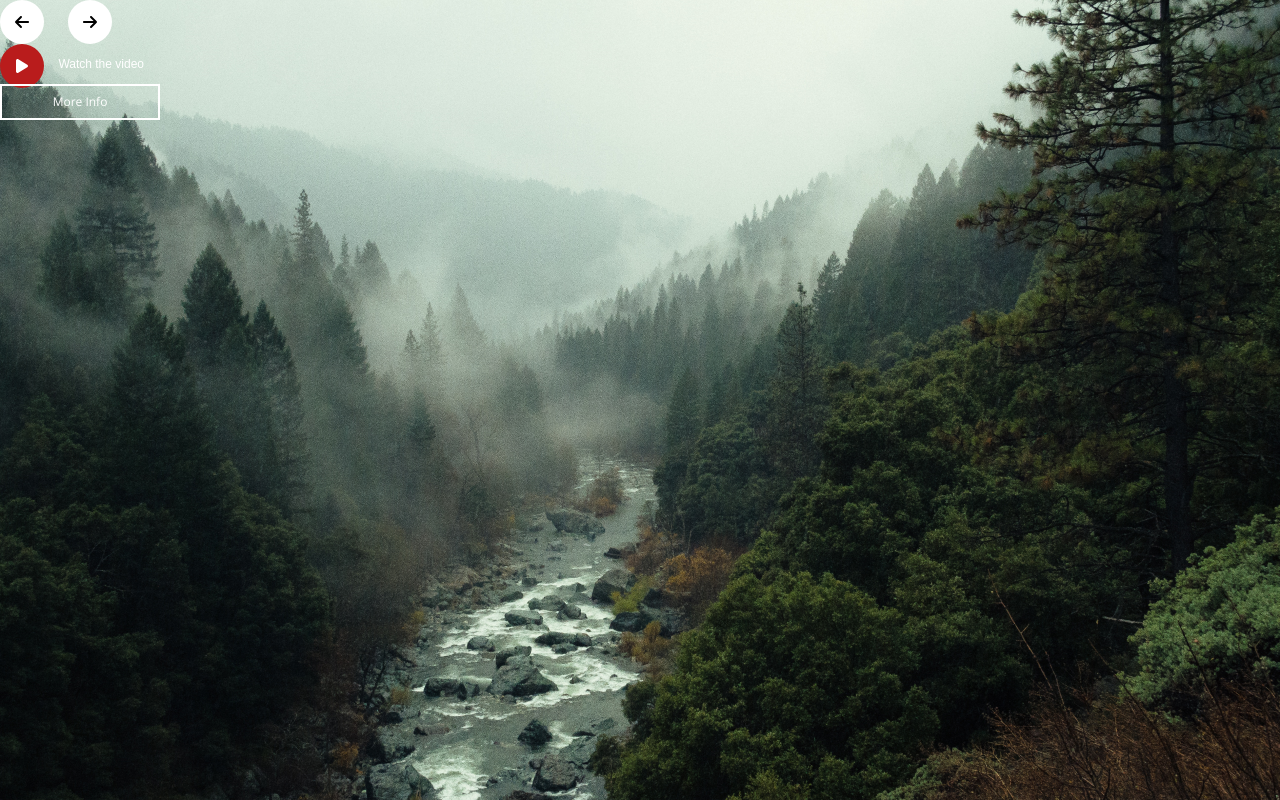
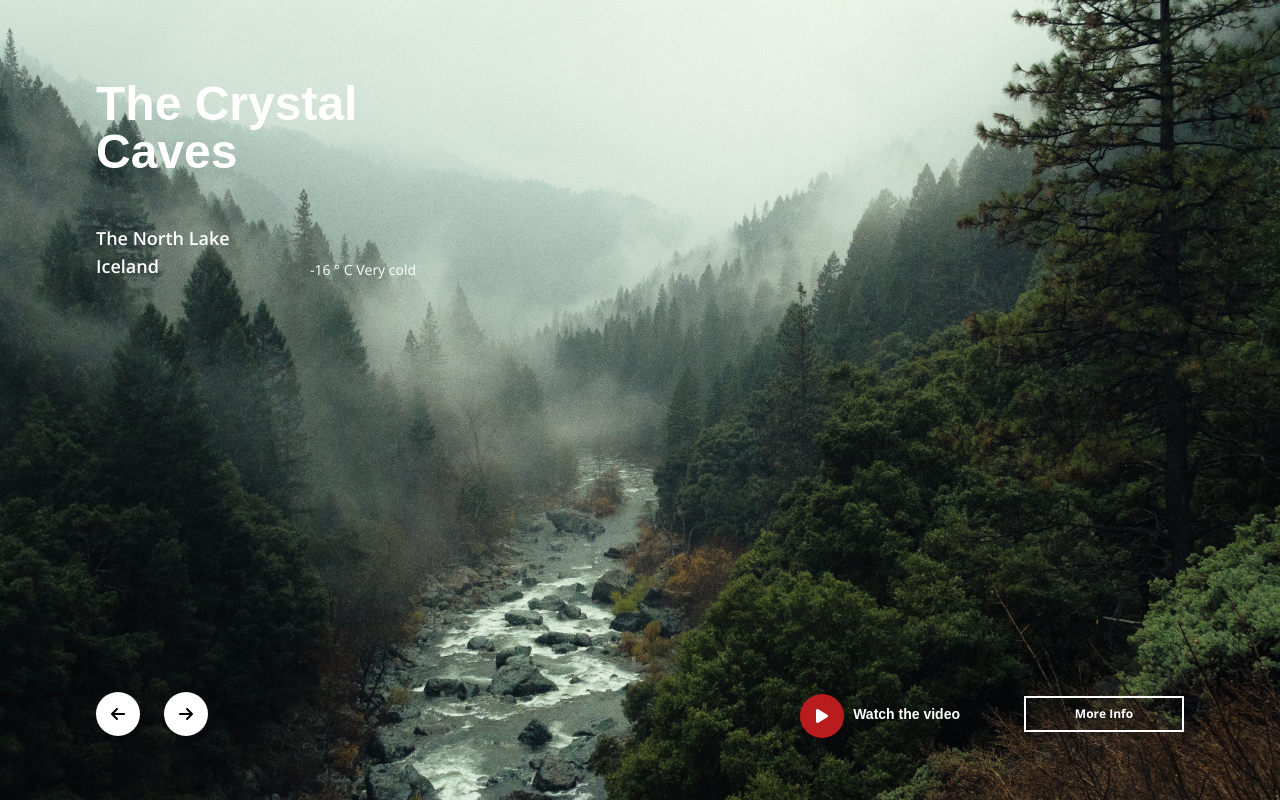
Before and after one commit to JayceEse/stellar, a React (Create React App) app: page /kitchen in a window 1280 px wide. Built offline with nearby package versions, Linux system fonts and the light colour scheme.

Commit message:
structured content to page

```diff
--- a/src/Pages/kitchen_sink/KitchenSink.tsx
+++ b/src/Pages/kitchen_sink/KitchenSink.tsx
@@ -28,7 +28,7 @@ const imgSlide: ImgSlideStyle = {
   backgroundSize: "cover",
   backgroundRepeat: "no-repeat",
   backgroundPosition: "center",
-  width: "100vw",
+  width: "auto",
   height: "100vh",
 };
 
@@ -40,12 +40,31 @@ const playButtonStyle: string =
   "flex justify-center items-center rounded-full text-base text-white w-11 h-11 bg-red-700 cursor-pointer";
 
 const moreInfoStyle: string =
-  "font-openSan font-normal text-white text-xs border-2 border-white border-solid w-40 h-9";
+  "font-openSan font-bold text-white text-xs border-2 border-white border-solid w-40 h-9";
 
 const KitchenSink = () => {
   return (
     <>
-      <div style={imgSlide}>
+      <div style={imgSlide} className="flex flex-col justify-between">
+        {/* Destination Info */}
+        <div className="ml-24 mt-20">
+          <div className="text-5xl font-noto text-white font-bold w-72 h-28 mb-8">
+            <h1>The Crystal Caves</h1>
+          </div>
+          <div className="flex flex-row justify-between w-80">
+            <p className="font-openSan text-lg font-semibold text-white w-36 h-14">
+              The North Lake Iceland
+            </p>
+            <p className="flex fles-col items-end font-openSan text-sm font-normal text-white">
+              -16 ° C Very cold
+            </p>
+          </div>
+        </div>
+
+        {/* Buttons */}
+        <div className="flex flex-row justify-between mx-24 mb-16">
+          {/* Slide buttons */}
+          <div>
             <div className="flex flex-row justify-between w-28">
               {/* Left Button */}
               <div className={buttonStyle}>
@@ -56,13 +75,16 @@ const KitchenSink = () => {
                 <FontAwesomeIcon icon={faArrowRight} />
               </div>
             </div>
+          </div>
 
+          {/* Watch and More Info button */}
+          <div className="flex flex-row justify-between items-center w-96">
             {/* Watch video button */}
-        <div className="flex flex-row justify-between w-36 h-10">
+            <div className="flex flex-row justify-between w-40 h-10">
               <div className={playButtonStyle}>
                 <FontAwesomeIcon icon={faPlay} />
               </div>
-          <div className="flex items-center text-white text-xs font-normal">
+              <div className="flex items-center font-openSan font-bold text-white text-sm">
                 <p>Watch the video</p>
               </div>
             </div>
@@ -72,6 +94,8 @@ const KitchenSink = () => {
               <button className={moreInfoStyle}>More Info</button>
             </div>
           </div>
+        </div>
+      </div>
     </>
   );
 };
```
Lines whose indentation alone changed are shown as unchanged.
